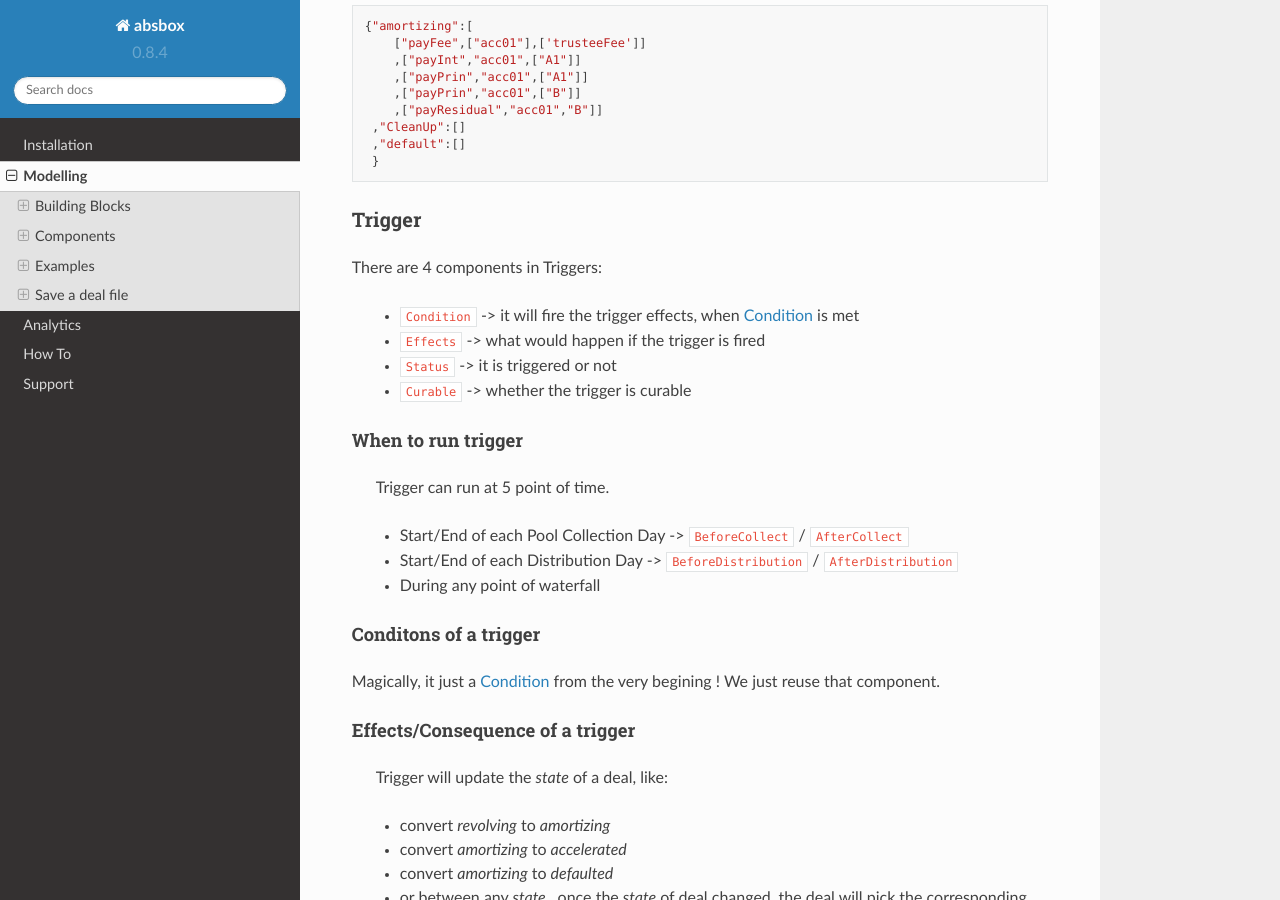
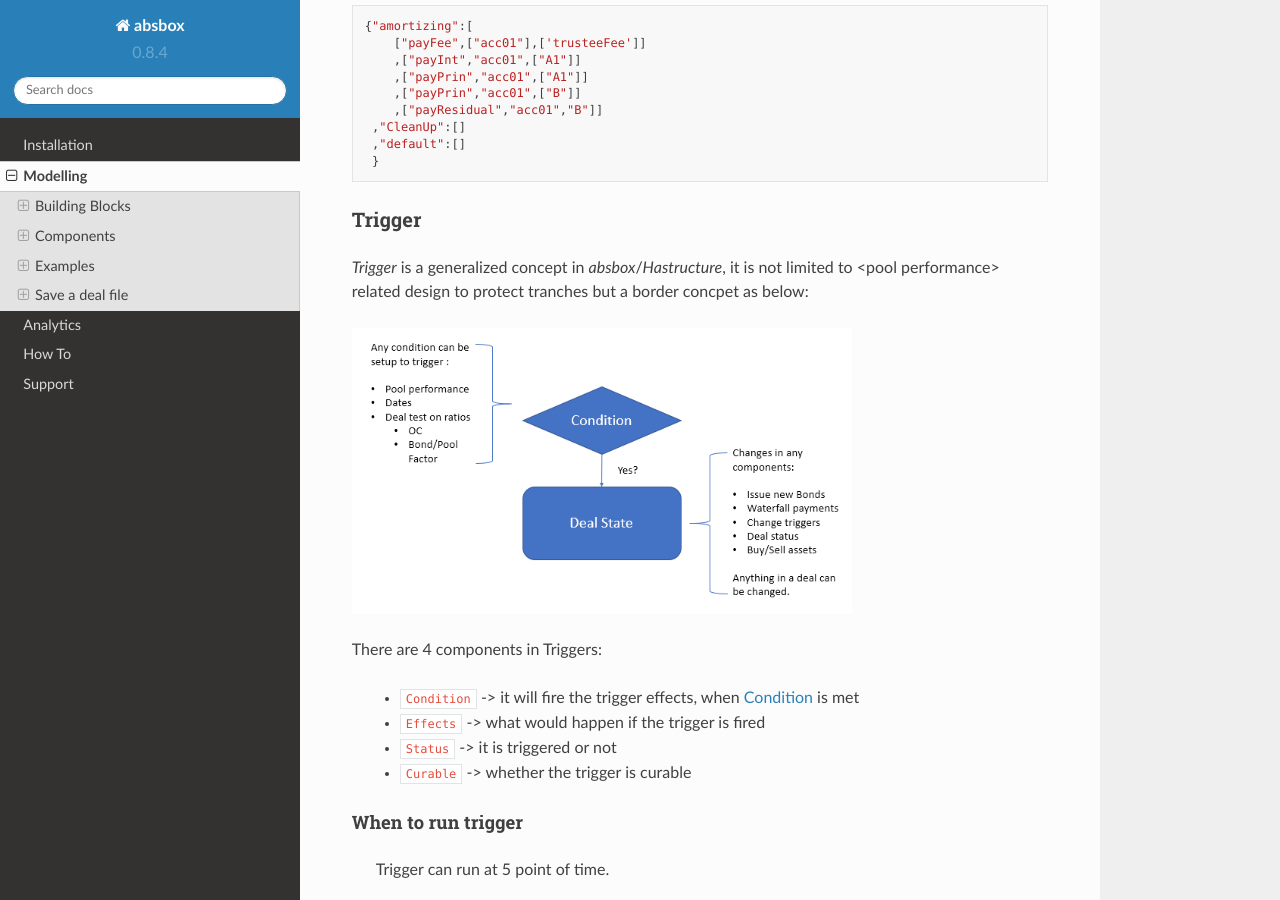
Before and after one commit to yellowbean/absbox-doc, a Sphinx documentation site: the page built from docs/source/modeling.rst, in a window 1280 px wide and 900 px high, scrolled down 16845 px. Built offline with Sphinx 7.4.7 and the Read the Docs theme 2.0.0, drawn with Linux system fonts in a browser that asks for light colours.

Commit message:
update trigger image

```diff
--- a/docs/source/modeling.rst
+++ b/docs/source/modeling.rst
@@ -850,6 +850,13 @@ ie：
 Trigger
 -----------
 
+`Trigger` is a generalized concept in `absbox`/`Hastructure`, it is not limited to <pool performance> related design to protect tranches but a border concpet as below:
+
+.. image:: img/trigger.png
+  :width: 500
+  :alt: version
+
+
 There are 4 components in Triggers:
 
   * ``Condition`` -> it will fire the trigger effects, when :ref:`Condition` is met
```
Also changed, not shown: docs/source/img/trigger.png (added).
